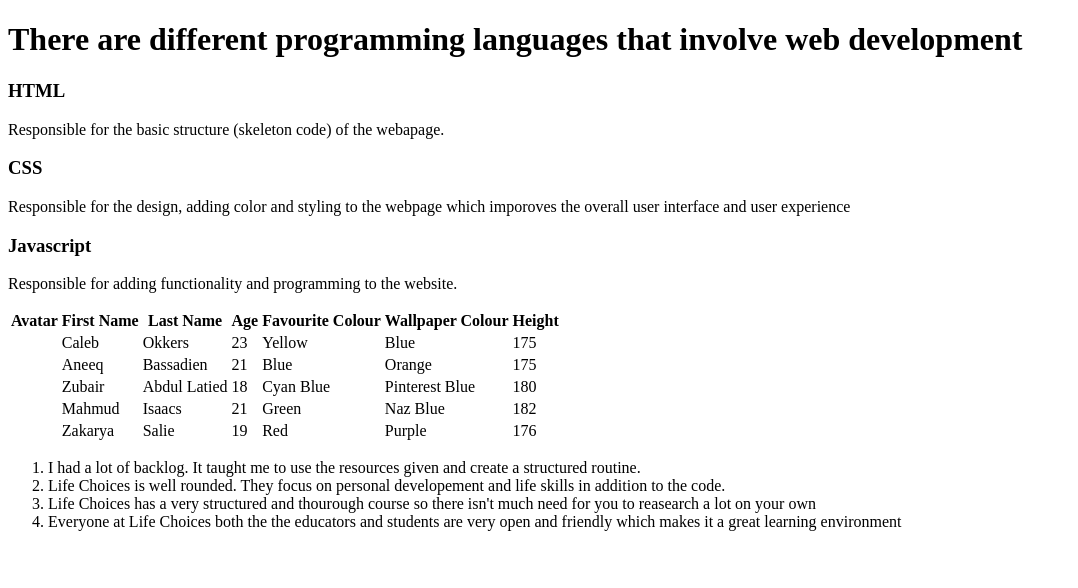
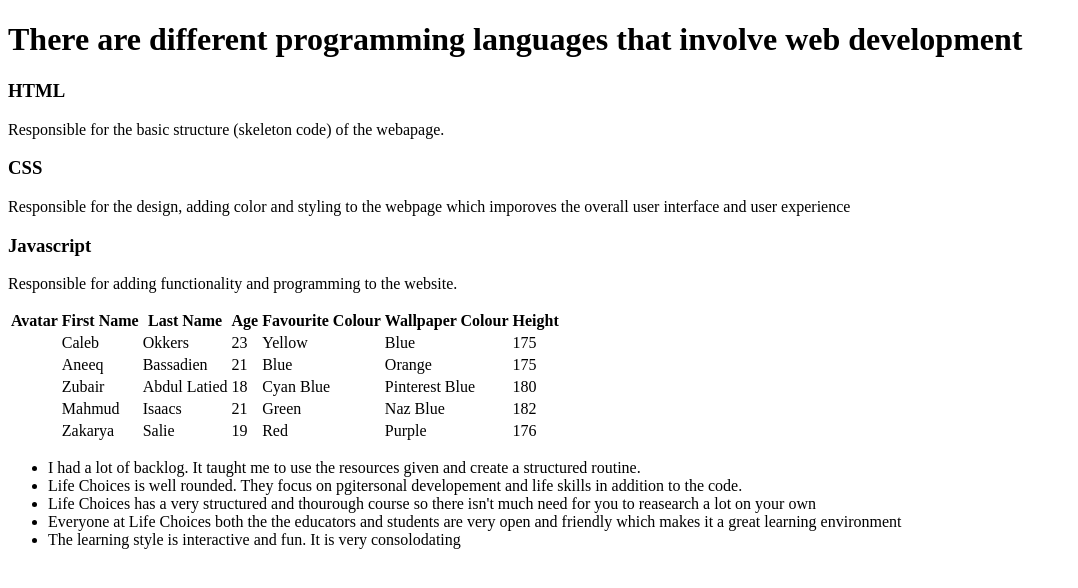
Before and after one commit to ArachnidArchitect/4.Wednesday, a plain HTML site: page index.html in a window 1280 px wide. Shown: the whole page, without its empty margins (0-1078 px from the left). Drawn offline with Linux system fonts and the light colour scheme.

Commit message:
unordered1

```diff
--- a/index.html
+++ b/index.html
@@ -88,12 +88,13 @@
                 </tr>
             </table>
 
-            <ol>
+            <ul>
                 <li>I had a lot of backlog. It taught me to use the resources given and create a structured routine. </li>
-                <li>Life Choices is well rounded. They focus on personal developement and life skills in addition to the code.</li>
+                <li>Life Choices is well rounded. They focus on pgitersonal developement and life skills in addition to the code.</li>
                 <li>Life Choices has a very structured and thourough course so there isn't much need for you to reasearch a lot on your own</li>
                 <li>Everyone at Life Choices both the the educators and students are very open and friendly which makes it a great learning environment</li>
-            </ol>
+                <li>The learning style is interactive and fun. It is very consolodating</li>
+            </ul>
 
 
     </main>
```
